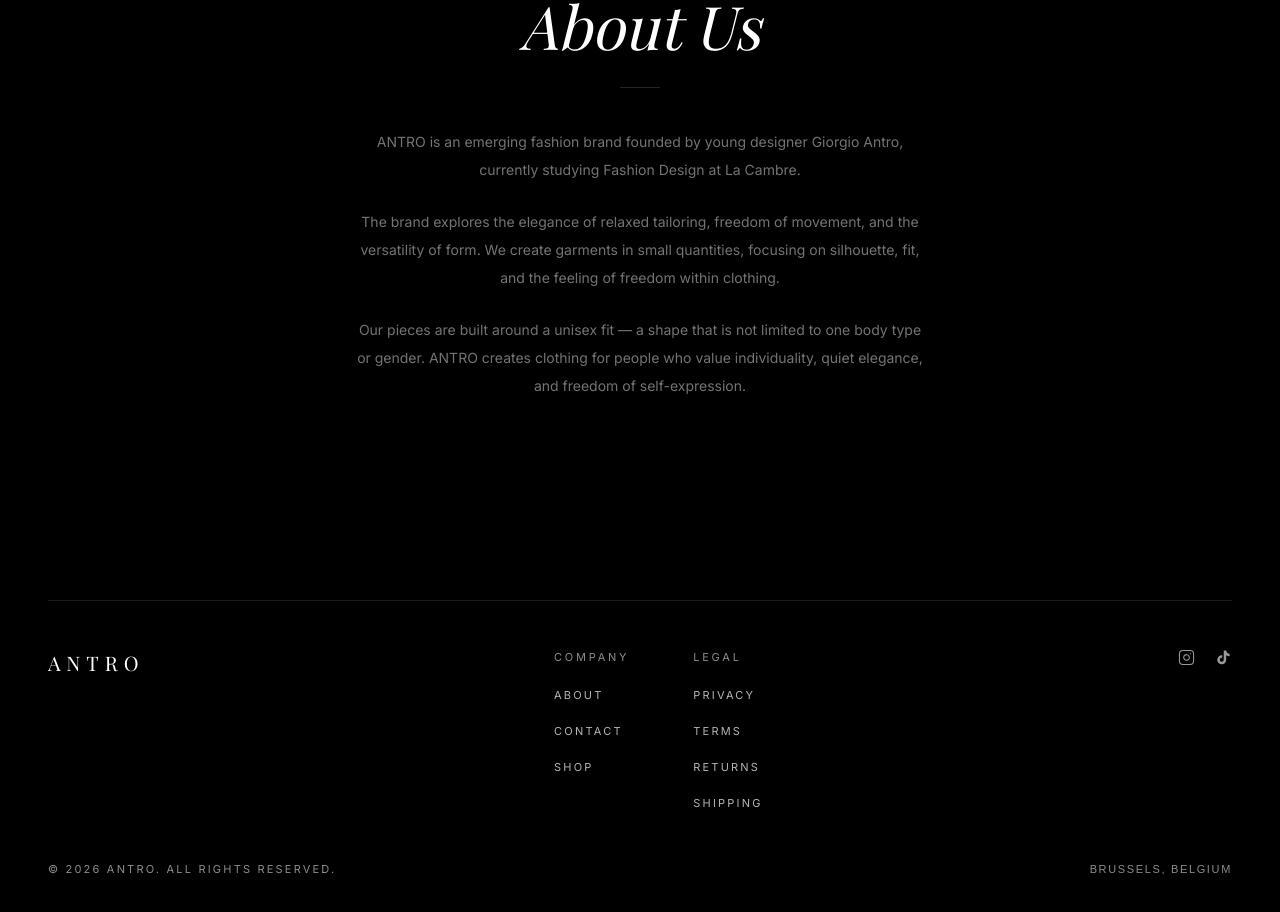
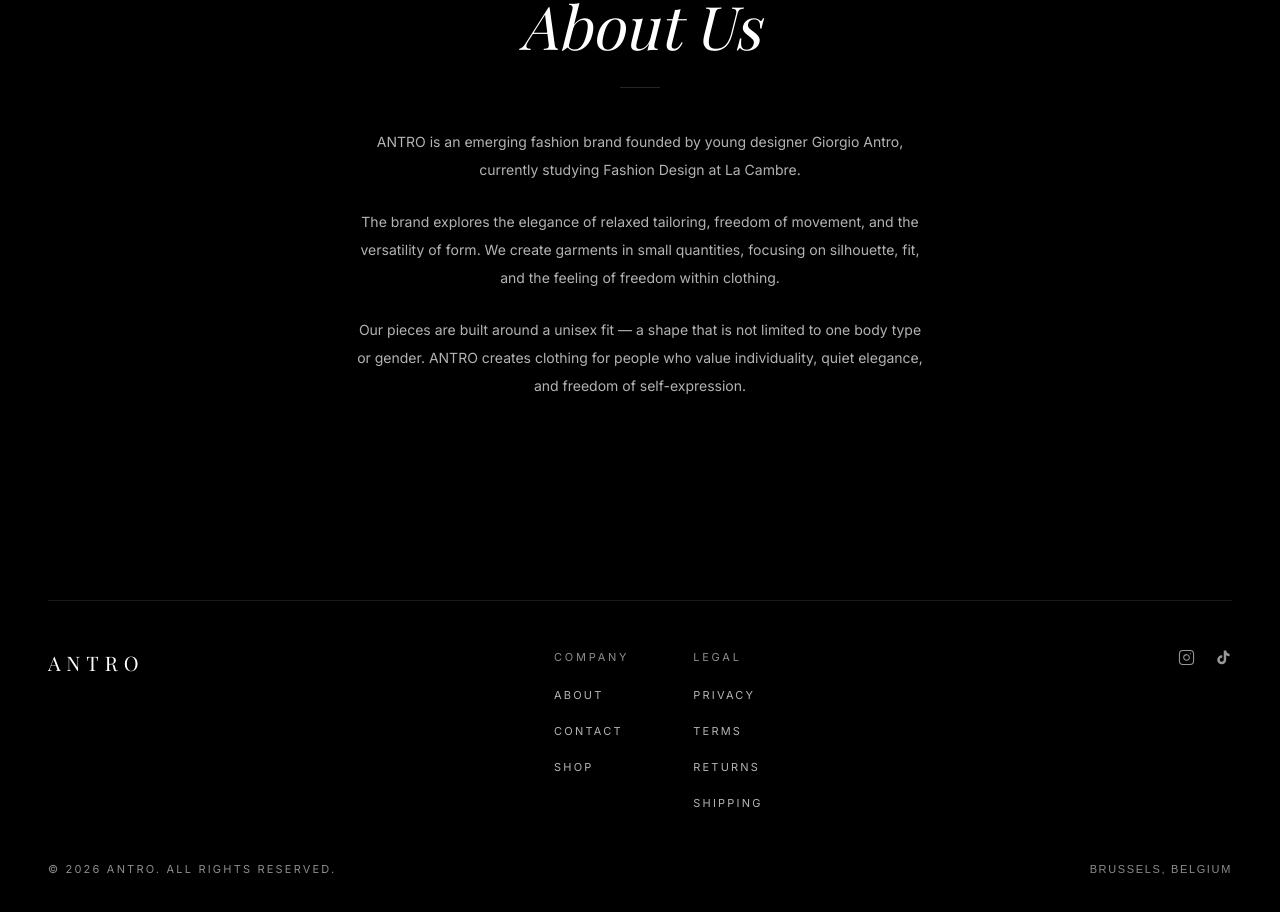
Before and after one commit to AdamXemo/giorgio-antro-website, a Next.js app: page / in a window 1280 px wide. Shown: the part 2880-3792 px from the top of the page. Built offline with nearby package versions, Linux system fonts and the light colour scheme; no server answers; a web font is replaced by a local one.

Commit message:
fix: raise brand statement contrast to WCAG AA, use svh for hero height

```diff
--- a/app/page.tsx
+++ b/app/page.tsx
@@ -20,7 +20,7 @@ export default function Home() {
     <div className="w-full">
 
       {/* ── Hero ─────────────────────────────────────────── */}
-      <section className="relative min-h-screen bg-black text-white overflow-hidden">
+      <section className="relative min-h-svh bg-black text-white overflow-hidden">
 
         {/* Full-screen hero image, framed on the upper bodies/heads via
             HERO_IMAGE_POSITION (object-position). A dedicated portrait crop is
@@ -112,7 +112,7 @@ export default function Home() {
           </ScrollReveal>
 
           <ScrollReveal delay={100}>
-            <div className="space-y-6 text-sm leading-loose text-white/45 max-w-xl mx-auto">
+            <div className="space-y-6 text-sm leading-loose text-white/70 max-w-xl mx-auto">
               <p>
                 ANTRO is an emerging fashion brand founded by young designer Giorgio Antro,
                 currently studying Fashion Design at La Cambre.
```
